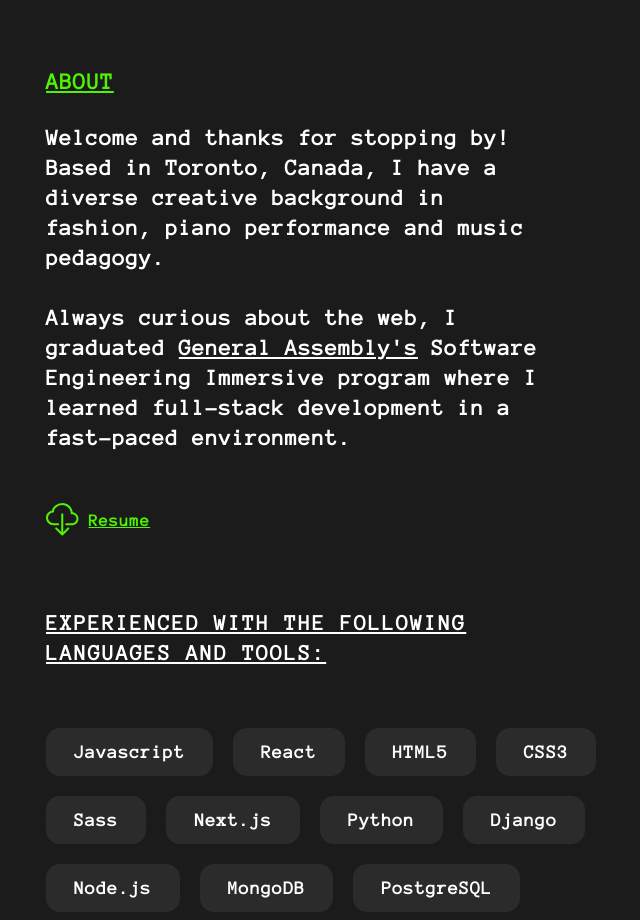
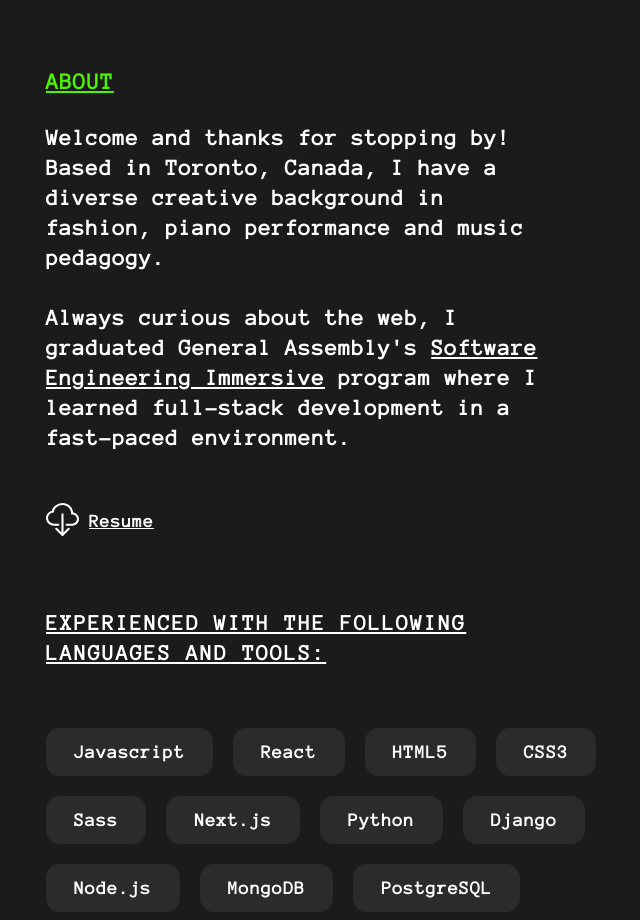
Before and after one commit to tatyanakarlen/PortfolioWebsite, a React (Create React App) app: page / in a window 1280 px wide. Shown: the part 860-1780 px from the top of the page, without its empty margins (304-944 px from the left). Built offline with nearby package versions, Linux system fonts and the light colour scheme; a web font is replaced by a local one.

Commit message:
changed download color to white

```diff
--- a/src/components/About/About.css
+++ b/src/components/About/About.css
@@ -10,17 +10,18 @@
 }
 
 .download h1 {
-    font-size: 1.7rem;
+    font-size: 1.8rem;
     text-decoration: underline;
-    color: var(--color-green);
+
 
 }
 
 
 
 .download svg {
-    font-size: 3.25rem;
-    color: var(--color-green);
+    font-size: 3.3rem;
+    color: white;
+
 }
 
 .download-text-container {
--- a/src/components/About/About.jsx
+++ b/src/components/About/About.jsx
@@ -17,11 +17,7 @@ const About = () => {
         <br />
         <br />
         Always curious about the web, I graduated{' '}
-        <span>General Assembly's</span>{' '}
-
-          Software Engineering Immersive
-
-        program where I learned full-stack development in a fast-paced
+        General Assembly's <span>Software Engineering Immersive</span> program where I learned full-stack development in a fast-paced
         environment.
       </p>
       <br />
```
